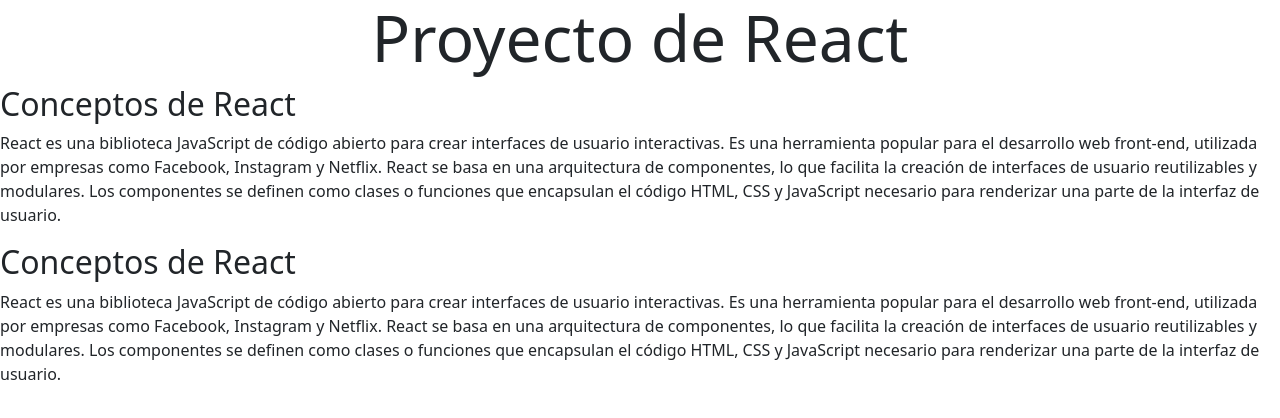
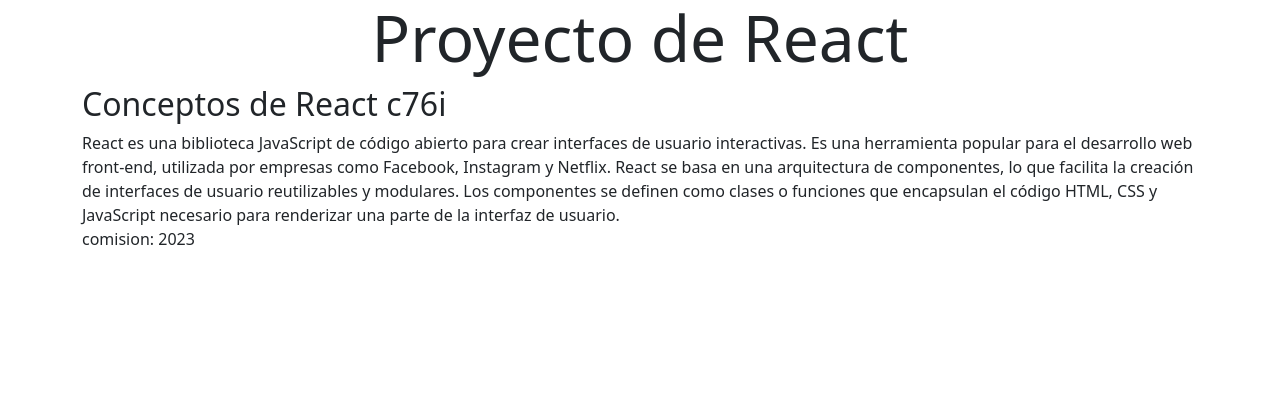
Before and after one commit to guadavillarreal/contadorReact, a React app: page / in a window 1280 px wide. Shown: the top 418 px of the page. Built offline with nearby package versions, Linux system fonts and the light colour scheme; the HTML template or start-up script is replaced by a standard one.

Commit message:
guardo cambios de la clase del 12 de dic inicio de conceptos props

```diff
--- a/src/App.jsx
+++ b/src/App.jsx
@@ -4,13 +4,14 @@ import Informacion from "./components/Informacion";
 import "bootstrap/dist/css/bootstrap.min.css";
 
 function App() {
+  const anioActual =2023;
   return (
-    <section>
+    <section className="container">
       <h1 className="display-3 text-center">Proyecto de React</h1>
       {/*llamado al componente, se los puede utilizar la canitdad de veces que deseemos */}
-      <Informacion></Informacion>
+    {/*   <Informacion></Informacion>*/}
       {/*llamado al componente */}
-      <Informacion />
+      <Informacion comision="c76i" anioActualProps={anioActual}/>
     </section>
   );
 }
--- a/src/components/Informacion.jsx
+++ b/src/components/Informacion.jsx
@@ -1,10 +1,12 @@
-const Informacion = () => {
+//(props): indica que recibe un props declarado donde fue llamado
+const Informacion = (props) => {
   //aaqui va la logica del componente, codigo de js
   return (
     //puede ir un poco de logica
     //<> </>: fragmen: para poner dos porciones de codigos
     <>
-      <h2>Conceptos de React</h2>
+    {/*{props.comision} : indica que props quiero agregar ahi*/}
+      <h2>Conceptos de React {props.comision}</h2>
       <section>
         {/*aqui va todo el maquetado del componente*/}
         <p>
@@ -15,7 +17,7 @@ const Informacion = () => {
           lo que facilita la creación de interfaces de usuario reutilizables y
           modulares. Los componentes se definen como clases o funciones que
           encapsulan el código HTML, CSS y JavaScript necesario para renderizar
-          una parte de la interfaz de usuario.
+          una parte de la interfaz de usuario. <br/> comision: {props.anioActualProps}
         </p>
       </section>
     </>
```
